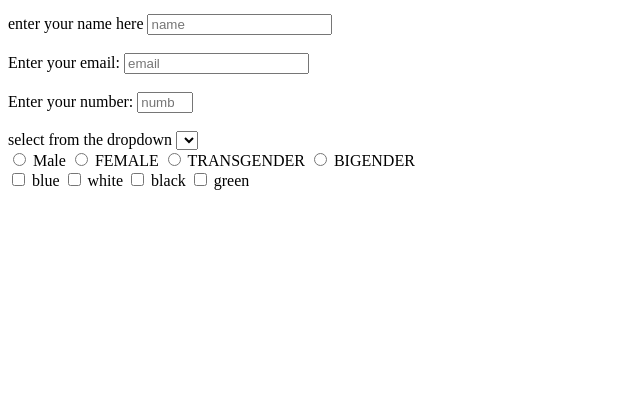
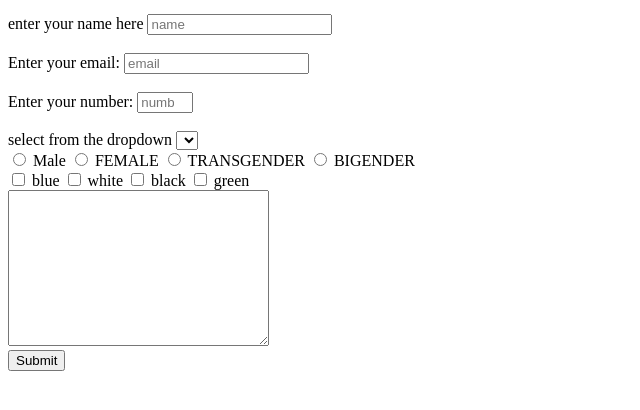
Before and after one commit to Abass-rashid/yasin-abass-project, a plain HTML site: page index.html in a window 1280 px wide. Shown: the part 100-510 px from the top of the page, without its empty margins (0-640 px from the left). Drawn offline with Linux system fonts and the light colour scheme.

Commit message:
step 15&16 done

```diff
--- a/index.html
+++ b/index.html
@@ -38,8 +38,10 @@
     <input type="checkbox" name="fav-color"  value="2"> <label >white</label>
     <input type="checkbox" name="fav-color" value="3"> <label >black</label>
     <input type="checkbox" name="fav-color" value="4"> <label >green</label>
-
-
+   <br>
+    <textarea name="" id="" cols="30" rows="10"></textarea>
+    <br>
+    <input type="submit" id="submit">
   </form>
     <script src="https://cdn.freecodecamp.org/testable-projects-fcc/v1/bundle.js"></script>
 
```
